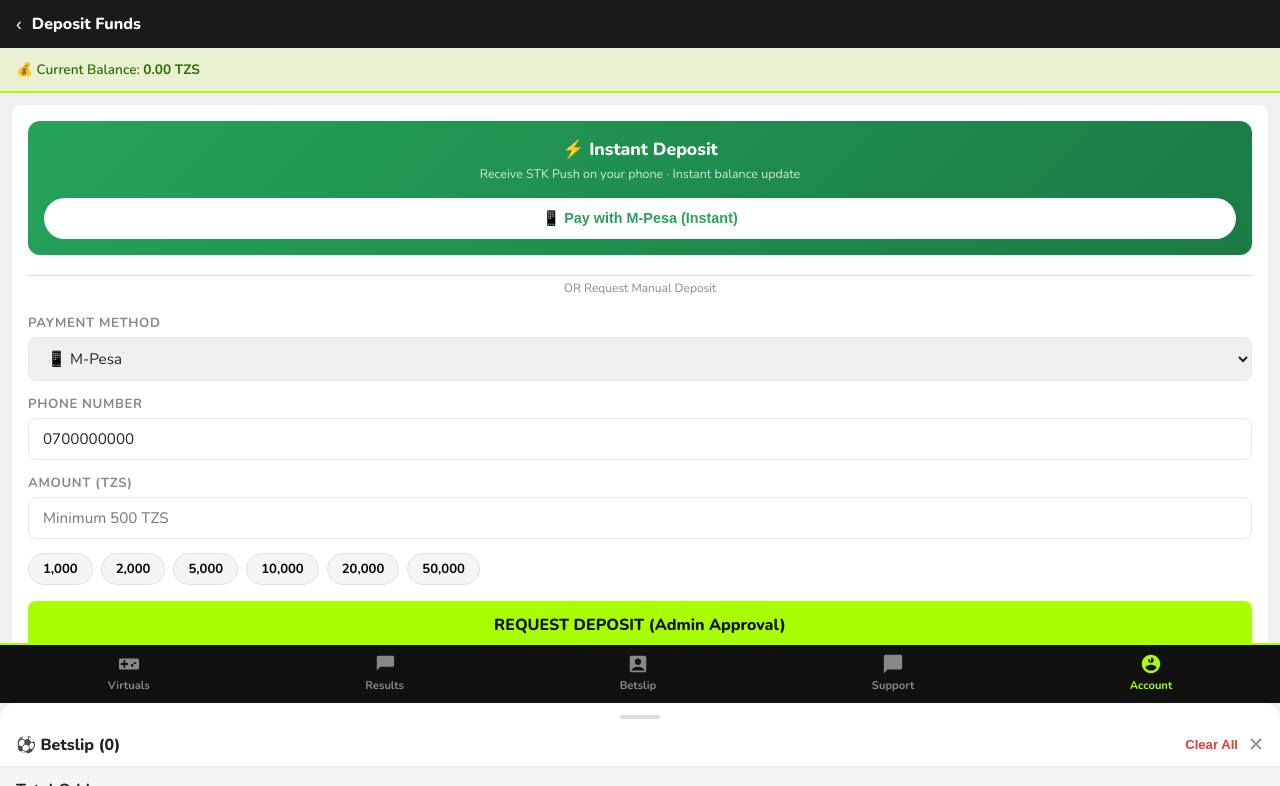
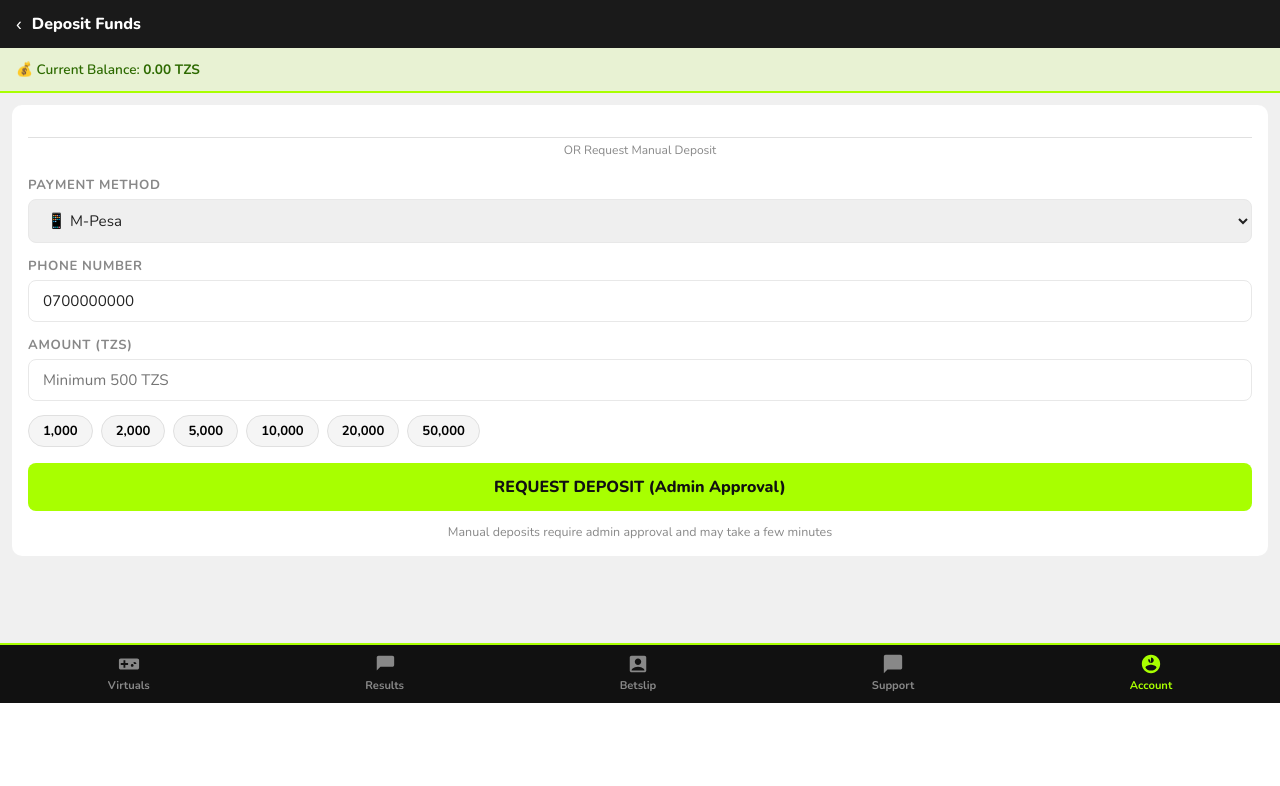
Before and after one commit to looadingai/betpawa-virtual-sports, a Flask app: page /deposit in a window 1280 px wide. Shown: the part 97-883 px from the top of the page. After the commit the page ends 800 px from the top, so only its background shows below. Run offline with Flask 3, Linux system fonts and the light colour scheme; the visitor is signed in with stand-in values (Sample User, id 1); data comes from the database, SQL or seed files in the repository; data that the repository does not hold is empty.

Commit message:
Update deposit.html

```diff
--- a/templates/deposit.html
+++ b/templates/deposit.html
@@ -12,35 +12,7 @@
 </div>
 
 <div class="form-card">
-  <!-- ========== INSTANT STK PUSH SECTION (NEW) ========== -->
-  <div style="background:linear-gradient(135deg, #25A35B 0%, #1a7a44 100%); border-radius: 12px; padding: 16px; margin-bottom: 20px; text-align: center;">
-    <div style="color: white; font-size: 1.1rem; font-weight: 800; margin-bottom: 4px;">⚡ Instant Deposit</div>
-    <div style="color: rgba(255,255,255,0.8); font-size: .78rem; margin-bottom: 16px;">Receive STK Push on your phone · Instant balance update</div>
 
-    <div id="instantDepositArea">
-      <button type="button" id="showInstantBtn" style="background: white; color: #25A35B; border: none; padding: 12px 24px; border-radius: 50px; font-weight: 800; font-size: .9rem; cursor: pointer; width: 100%;">
-        📱 Pay with M-Pesa (Instant)
-      </button>
-    </div>
-
-    <div id="instantFormArea" style="display: none;">
-      <div style="background: white; border-radius: 12px; padding: 16px; text-align: left;">
-        <div class="form-group" style="margin-bottom: 12px;">
-          <label class="form-label" style="color: #333;">M-Pesa Phone Number</label>
-          <input type="tel" id="instantPhone" class="form-control" value="{{ user['phone'] or '' }}" placeholder="2547XXXXXXXX" style="width: 100%; padding: 12px; border-radius: 8px; border: 1px solid #ddd;">
-          <small style="font-size: .7rem; color: #888;">Format: 2547XXXXXXXX (no leading 0)</small>
-        </div>
-        <div class="form-group" style="margin-bottom: 16px;">
-          <label class="form-label" style="color: #333;">Amount (TZS)</label>
-          <input type="number" id="instantAmount" class="form-control" min="10" placeholder="Minimum 10 TZS" style="width: 100%; padding: 12px; border-radius: 8px; border: 1px solid #ddd;">
-        </div>
-        <div style="display: flex; gap: 10px;">
-          <button type="button" id="cancelInstantBtn" style="flex: 1; background: #f0f0f0; border: none; padding: 12px; border-radius: 8px; font-weight: 700; cursor: pointer;">Cancel</button>
-          <button type="button" id="confirmInstantBtn" style="flex: 2; background: #25A35B; color: white; border: none; padding: 12px; border-radius: 8px; font-weight: 800; cursor: pointer;">Continue to Payment →</button>
-        </div>
-      </div>
-    </div>
-  </div>
 
   <!-- ========== DIVIDER ========== -->
   <div style="margin: 16px 0; text-align: center; position: relative;">
```
